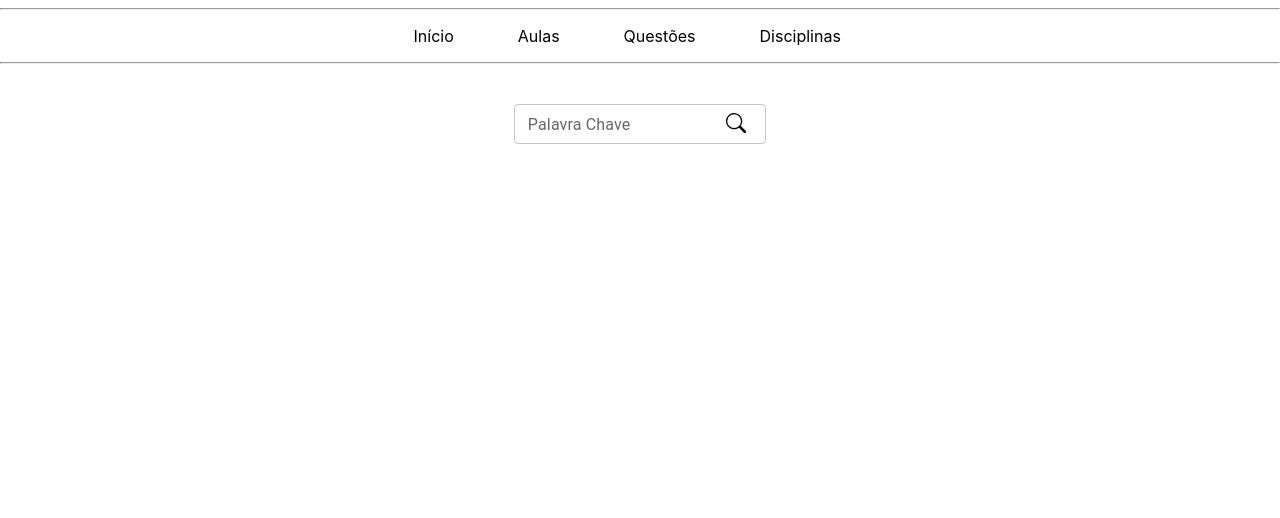
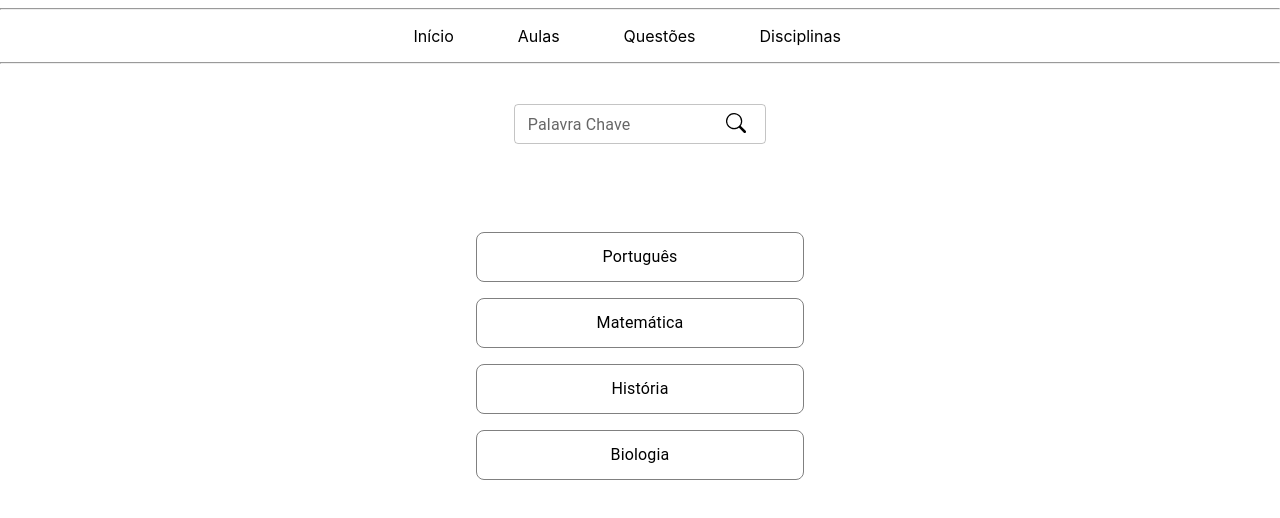
Before and after one commit to JezzDiego/Q-A-website, a Next.js app: page /disciplinas in a window 1280 px wide. Shown: the top 518 px of the page. Built offline with nearby package versions, Linux system fonts and the light colour scheme.

Commit message:
feat: rederizing all subjects

```diff
--- /dev/null
+++ b/components/List.tsx
@@ -0,0 +1,27 @@
+import Box from "@mui/material/Box";
+import List from "@mui/material/List";
+import ListItem from "@mui/material/ListItem";
+import ListItemButton from "@mui/material/ListItemButton";
+import ListItemText from "@mui/material/ListItemText";
+import materias from "../pages/api/subjects.json";
+
+export default function BasicList() {
+  return (
+    <Box sx={{ width: "100%", maxWidth: 360, bgcolor: "background.paper", marginTop: "8vh" }}>
+      <nav aria-label="main mailbox folders">
+        <List>
+          {materias.subjects.map((option) => (
+            <ListItem>
+              <ListItemButton  sx={{ border: 1, borderColor: "gray", borderRadius: 2}} >
+                <ListItemText
+                  primary={option.label}
+                  sx={{ textAlign: "center" }}
+                />
+              </ListItemButton>
+            </ListItem>
+          ))}
+        </List>
+      </nav>
+    </Box>
+  );
+}
--- a/pages/disciplinas/index.tsx
+++ b/pages/disciplinas/index.tsx
@@ -1,6 +1,7 @@
 import BasicTextFields from "../../components/TextField";
 import index from '../../styles/index.module.scss'
 import { BsSearch } from "react-icons/bs";
+import BasicList from "../../components/List";
 
 export default function Subjects() {
   return (
@@ -12,6 +13,11 @@ export default function Subjects() {
             <BsSearch size={20}></BsSearch>
           </button>
         </div>
+
+        <div className={index.center}>
+            <BasicList />
+        </div>
+
       </div>
     </>
   );
--- a/styles/index.module.scss
+++ b/styles/index.module.scss
@@ -18,3 +18,9 @@
   width: fit-content;
   padding: 0;
 }
+
+.center {
+  display: flex;
+  align-items: center;
+  justify-content: center;
+}
```
